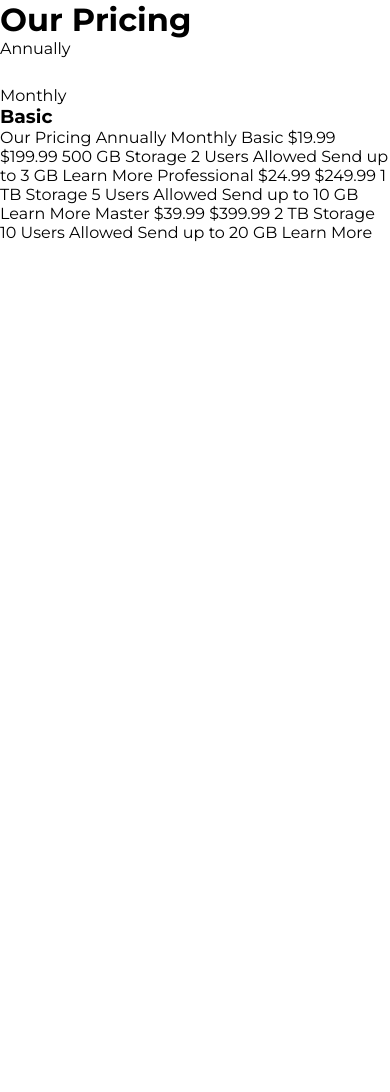
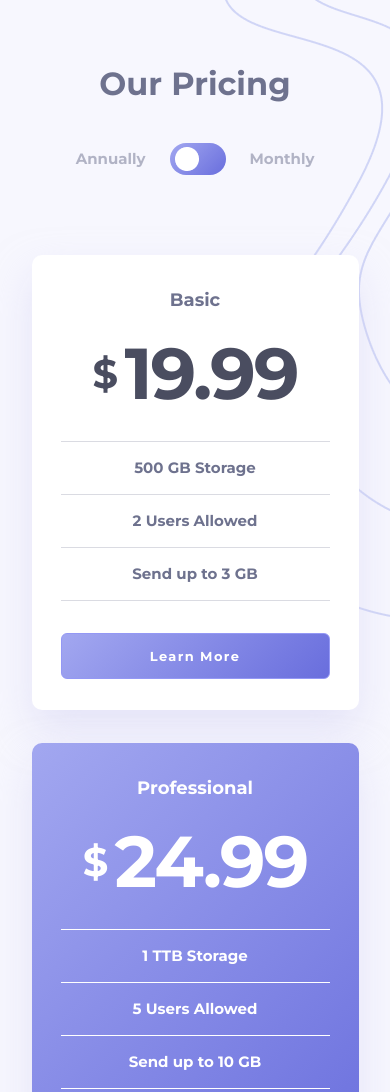
Before and after one commit to Isaacayomi/pricing-component-with-toggle, a plain HTML site: page index.html in a window 390 px wide. Shown: the top 1092 px of the page. Before the commit the page ends 844 px from the top, so only its background shows below. Drawn offline with Linux system fonts and the light colour scheme.

Commit message:
mmobile mode complete

```diff
--- a/index.html
+++ b/index.html
@@ -1,27 +1,39 @@
 <!DOCTYPE html>
 <html lang="en">
   <head>
-  <meta charset="UTF-8">
-  <meta name="viewport" content="width=device-width, initial-scale=1.0"> <!-- displays site properly based on user's device -->
+    <meta charset="UTF-8" />
+    <meta name="viewport" content="width=device-width, initial-scale=1.0" />
+    <!-- displays site properly based on user's device -->
 
-  <link rel="icon" type="image/png" sizes="32x32" href="./images/favicon-32x32.png">
+    <link
+      rel="icon"
+      type="image/png"
+      sizes="32x32"
+      href="./images/favicon-32x32.png"
+    />
 
-  <link rel="preconnect" href="https://fonts.googleapis.com">
-<link rel="preconnect" href="https://fonts.gstatic.com" crossorigin>
-<link href="https://fonts.googleapis.com/css2?family=Montserrat:ital,wght@0,100..900;1,100..900&display=swap" rel="stylesheet">
-<link rel="stylesheet" href="style.css">
-  <title>Frontend Mentor |
-    Prime-Pricing-Component-with-Toggle</title>
-
-
+    <link rel="preconnect" href="https://fonts.googleapis.com" />
+    <link rel="preconnect" href="https://fonts.gstatic.com" crossorigin />
+    <link
+      href="https://fonts.googleapis.com/css2?family=Montserrat:ital,wght@0,100..900;1,100..900&display=swap"
+      rel="stylesheet"
+    />
+    <link rel="stylesheet" href="style.css" />
+    <title>Frontend Mentor | Prime-Pricing-Component-with-Toggle</title>
   </head>
   <body>
+    <div class="card__container">
+      <img
+        src="./images/Group 10 Copy 2.png"
+        alt="bg-image"
+        class="bg__image"
+      />
       <header>
         <h1>Our Pricing</h1>
         <div class="toggle">
           <p>Annually</p>
           <div class="toggle__container">
-        <img src="./images/Oval.png" alt="toggle">
+            <img src="./images/Oval.png" alt="toggle" class="toggle__btn" />
           </div>
           <p>Monthly</p>
         </div>
@@ -30,37 +42,38 @@
       <main>
         <div class="card">
           <h3>Basic</h3>
+          <h2>&dollar;<span class="price">19.99</span></h2>
+          <div class="details">
+            <p>500 GB Storage</p>
+            <p>2 Users Allowed</p>
+            <p>Send up to 3 GB</p>
+            <button>Learn More</button>
+          </div>
+        </div>
+
+        <div class="card pro__card">
+          <h3>Professional</h3>
+          <h2>&dollar;<span class="price">24.99</span></h2>
+          <div class="details">
+            <p>1 TTB Storage</p>
+            <p>5 Users Allowed</p>
+            <p>Send up to 10 GB</p>
+            <button class="pro__btn">Learn More</button>
+          </div>
+        </div>
+
+        <div class="card">
+          <h3>Master</h3>
+          <h2>&dollar;<span class="price">39.99</span></h2>
+          <div class="details">
+            <p>2 TB Storage</p>
+            <p>10 Users Allowed</p>
+            <p>Send up to 20 GB</p>
+            <button>Learn More</button>
+          </div>
         </div>
       </main>
-
-  Our Pricing
-  Annually
-  Monthly
-
-  Basic
-  &dollar;19.99
-  &dollar;199.99
-  500 GB Storage
-  2 Users Allowed
-  Send up to 3 GB
-  Learn More
-
-  Professional
-  &dollar;24.99
-  &dollar;249.99
-  1 TB Storage
-  5 Users Allowed
-  Send up to 10 GB
-  Learn More
-
-  Master
-  &dollar;39.99
-  &dollar;399.99
-  2 TB Storage
-  10 Users Allowed
-  Send up to 20 GB
-  Learn More
-
+    </div>
 
     <script src="script.js"></script>
   </body>
--- a/style.css
+++ b/style.css
@@ -6,4 +6,215 @@
 
 body {
   font-family: "Montserrat", sans-serif;
+  position: relative;
+  background: #f7f7fe;
 }
+
+.card__container .bg__image {
+  position: absolute;
+  top: 0;
+  right: 0;
+  overflow: hidden;
+  z-index: -1;
+}
+
+header h1 {
+  color: #6e728e;
+  text-align: center;
+  font-size: 2rem;
+  font-style: normal;
+  font-weight: 700;
+  line-height: normal;
+  padding-top: 4rem;
+  padding-bottom: 2.5rem;
+  max-width: 12rem;
+  width: 100%;
+  margin-inline: auto;
+}
+
+header p {
+  opacity: 0.5;
+  color: #6e728e;
+  font-size: 0.9375rem;
+  font-style: normal;
+  font-weight: 700;
+  line-height: 1.75rem;
+}
+
+header p:nth-child(1) {
+  max-width: 4.375rem;
+  width: 100%;
+  text-align: right;
+}
+
+header p:nth-child(2) {
+  max-width: 4.0625rem;
+  width: 100%;
+}
+
+.toggle__container {
+  max-width: 3.5rem;
+  width: 100%;
+  height: 2rem;
+  border-radius: 1rem;
+  background: linear-gradient(135deg, #a2a7f0 0%, #696edd 100%);
+  display: flex;
+  align-items: center;
+  padding-left: 0.35rem;
+  /* padding-left: 1.6rem; */
+}
+
+.toggle__btn {
+  transition: 0.2s linear ease-in-out;
+}
+
+.toggle__btn:hover {
+  cursor: pointer;
+}
+
+.toggle {
+  display: flex;
+  justify-content: center;
+  align-items: center;
+  gap: 1.5rem;
+  padding-bottom: 5rem;
+}
+
+main {
+  padding-inline: 1.5rem;
+  display: flex;
+  align-items: center;
+  justify-content: center;
+  flex-direction: column;
+}
+
+.card {
+  max-width: 20.4375rem;
+  width: 100%;
+  border-radius: 0.625rem;
+  background: #fff;
+  box-shadow: 0px 20px 40px 0px rgba(212, 210, 244, 0.5);
+  margin-bottom: 2.03rem;
+  padding-bottom: 1.94rem;
+}
+
+.card h3 {
+  color: #6e728e;
+  text-align: center;
+  font-size: 1.125rem;
+  font-style: normal;
+  font-weight: 700;
+  line-height: 1.75rem;
+  padding-top: 1.94rem;
+  padding-bottom: 1.5rem;
+}
+
+.card h2 {
+  display: flex;
+  align-items: center;
+  justify-content: center;
+  gap: 0.47rem;
+  padding-bottom: 2rem;
+  color: #4a4d60;
+  text-align: center;
+  font-size: 2.5rem;
+  font-style: normal;
+  font-weight: 700;
+  line-height: normal;
+  letter-spacing: -0.075rem;
+}
+
+.card h2 span.price {
+  color: #4a4d60;
+  font-family: Montserrat;
+  font-size: 4.5rem;
+  font-style: normal;
+  font-weight: 700;
+  line-height: 4.4375rem;
+  letter-spacing: -0.135rem;
+}
+
+.card .details {
+  display: flex;
+  max-width: 16.8125rem;
+  width: 100%;
+  margin-inline: auto;
+  flex-direction: column;
+  justify-content: center;
+  align-items: center;
+  color: #6e728e;
+  text-align: center;
+  font-size: 0.9375rem;
+  font-style: normal;
+  font-weight: 700;
+  line-height: 1.75rem;
+}
+
+.card .details p {
+  padding-block: 0.75rem;
+  max-width: 16.8125rem;
+  width: 100%;
+  margin-inline: auto;
+  border-top: 1px solid hsla(233, 13%, 49%, 25%);
+}
+
+.card .details p:nth-child(3) {
+  border-bottom: 1px solid hsla(233, 13%, 49%, 25%);
+  margin-bottom: 2rem;
+}
+
+.pro__card {
+  background: linear-gradient(135deg, #a2a7f0 0.06%, #696edd 100.06%);
+  box-shadow: 0px 20px 40px 0px rgba(212, 210, 244, 0.5);
+}
+
+.pro__card .details p {
+  border-top: 1px solid white;
+  color: white;
+}
+
+.pro__card h3,
+.pro__card h2,
+.pro__card h2 span.price {
+  color: white;
+}
+
+.pro__card .details p:nth-child(3) {
+  border-bottom: 1px solid white;
+}
+
+button {
+  font-family: "Montserrat", sans-serif;
+  max-width: 16.8125rem;
+  width: 100%;
+  padding-block: 0.88rem;
+  border-radius: 0.375rem;
+  background: linear-gradient(135deg, #a2a7f0 0%, #696edd 100%);
+  outline: none;
+  border: 1px solid #9498f5;
+  color: #fff;
+  text-align: center;
+  font-size: 0.8125rem;
+  font-style: normal;
+  font-weight: 700;
+  line-height: normal;
+  letter-spacing: 0.08706rem;
+}
+
+button:hover {
+  cursor: pointer;
+  background: white;
+  border: 1px solid #6d72de;
+  color: #6d72de;
+}
+
+button.pro__btn {
+  color: #6d72de;
+  background: #fff;
+}
+
+button.pro__btn:hover {
+  background: transparent;
+  border: 1px solid white;
+  color: white;
+}
```
Also changed, not shown: images/Group 10 Copy 2.png (added), 2 other files. Lines whose indentation alone changed are shown as unchanged.
